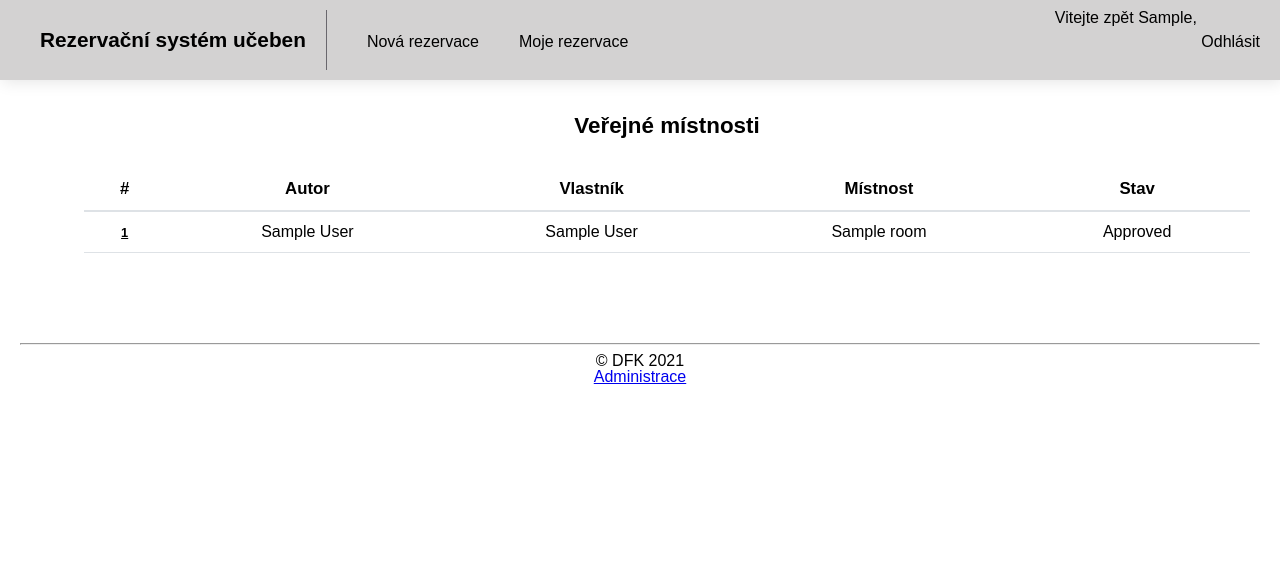
After one commit to tomas-dostal/fit-reservations, a Django app: page /my-reservations in a window 1280 px wide. The commit adds this page. Shown: the top 583 px of the page. Run offline with Django 3.2, Linux system fonts and the light colour scheme; a user stored in the database is signed in; tables that the repository leaves empty hold one stand-in row (values such as "Sample post"); parts of the project's set-up code (start-up, migrations or seed data) failed here and were passed over.

```diff
--- a/backend/reservations/templates/base.html
+++ b/backend/reservations/templates/base.html
@@ -13,11 +13,11 @@
     <ul>
         <li class="title"><h1><a href="{% url 'index' %}">Rezervační systém učeben</a></h1></li>
         <li class="menu-item"><a href="{% url 'reservation_create' %}">Nová rezervace</a></li>
-        <li class="menu-item"><a href="#!">Moje rezervace</a></li>
+        <li class="menu-item"><a href="{% url 'my_reservations_list' %}">Moje rezervace</a></li>
         {% if user.is_authenticated %}
-        <li class="menu-item login"><span class="welcome">Vitejte zpet {{ user.person.name }},</span> <a href="{% url 'logout' %}">Odhlasit</a></li>
+        <li class="menu-item login"><span class="welcome">Vitejte zpět {{ user.person.name }},</span> <a href="{% url 'logout' %}">Odhlásit</a></li>
         {% else %}
-            <li class="menu-item login"><a href="{% url 'login' %}">Prihlasit</a></li>
+            <li class="menu-item login"><a href="{% url 'login' %}">Přihlásit</a></li>
         {% endif %}
     </ul>
 </nav>
--- /dev/null
+++ b/backend/reservations/templates/reservations/publiclist.html
@@ -0,0 +1,53 @@
+{% extends 'base.html' %}
+
+{% block content  %}
+<header>
+    <h2>Veřejné místnosti</h2>
+</header>
+
+<section>
+    <div class="errors">
+        {% if errors %}
+        {% for error in errors %}
+        <p> {{ error }}</p>
+        {% endfor %}
+        {% endif %}
+    </div>
+    {% if reservations %}
+    <table class="list persons">
+        <thead>
+        <tr>
+            <th>#</th>
+            <th>Autor</th>
+            <th>Vlastník</th>
+            <th>Místnost</th>
+            <th>Stav</th>
+        </tr>
+        </thead>
+        <tbody>
+        {% for reservation in reservations %}
+        <tr>
+            <td><a class="id"
+                   href="{% url 'admin_reservation_view' reservation_id=reservation.id %}">{{reservation.id}}</a></td>
+            <td>{{reservation.author.name}} {{reservation.author.surname}}</td>
+            <td>{{reservation.owner.name}} {{reservation.owner.surname}}</td>
+            <td>{{reservation.room.name}}</td>
+            <td>
+                {% if reservation.current_status %}
+                {{reservation.current_status.status}}
+                {% else %}
+                -
+                {% endif %}
+            </td>
+        </tr>
+        {% endfor %}
+        </tbody>
+    </table>
+
+    {% include "layouts/pagination.html" with items=rooms %}
+
+    {% else %}
+    <p>Zadne nejsou k dispozici</p>
+    {% endif %}
+</section>
+{% endblock %}
--- a/backend/reservations/urls.py
+++ b/backend/reservations/urls.py
@@ -17,6 +17,7 @@ urlpatterns = [
     path("public-rooms/", views.RoomTemplateView.public_rooms_get_view, name="public_room_list"),
     path("public-rooms/<int:room_id>/", views.RoomTemplateView.public_room_get_view, name="public_room_view"),
     path("reservations/create", views.ReservationTemplateView.reservation_create_view, name="reservation_create"),
+    path("my-reservations", views.ReservationTemplateView.reservations_get_view, name="my_reservations_list"),
     path("login", views.CustomLoginView.as_view(redirect_field_name="/"), name="login"),
     path("logout", auth_views.LogoutView.as_view(redirect_field_name="/"), name="logout"),
 ]
```
